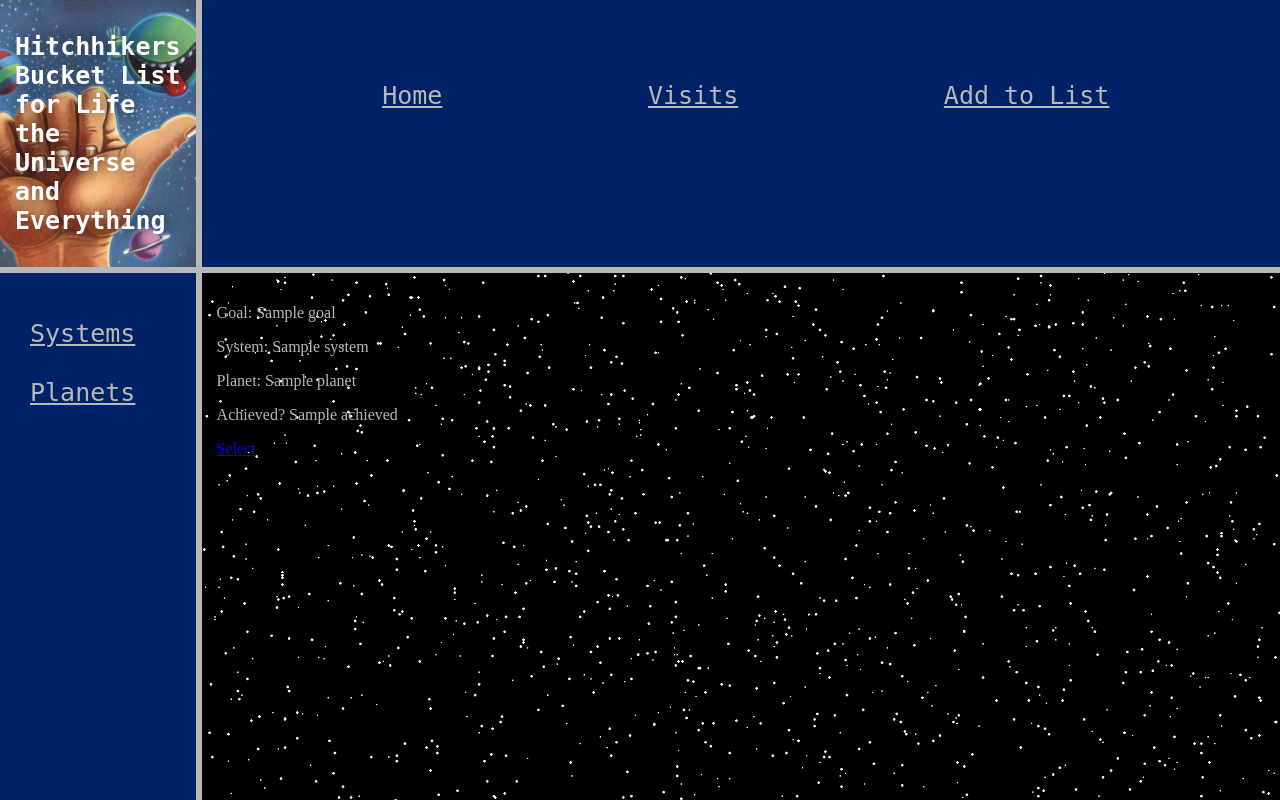
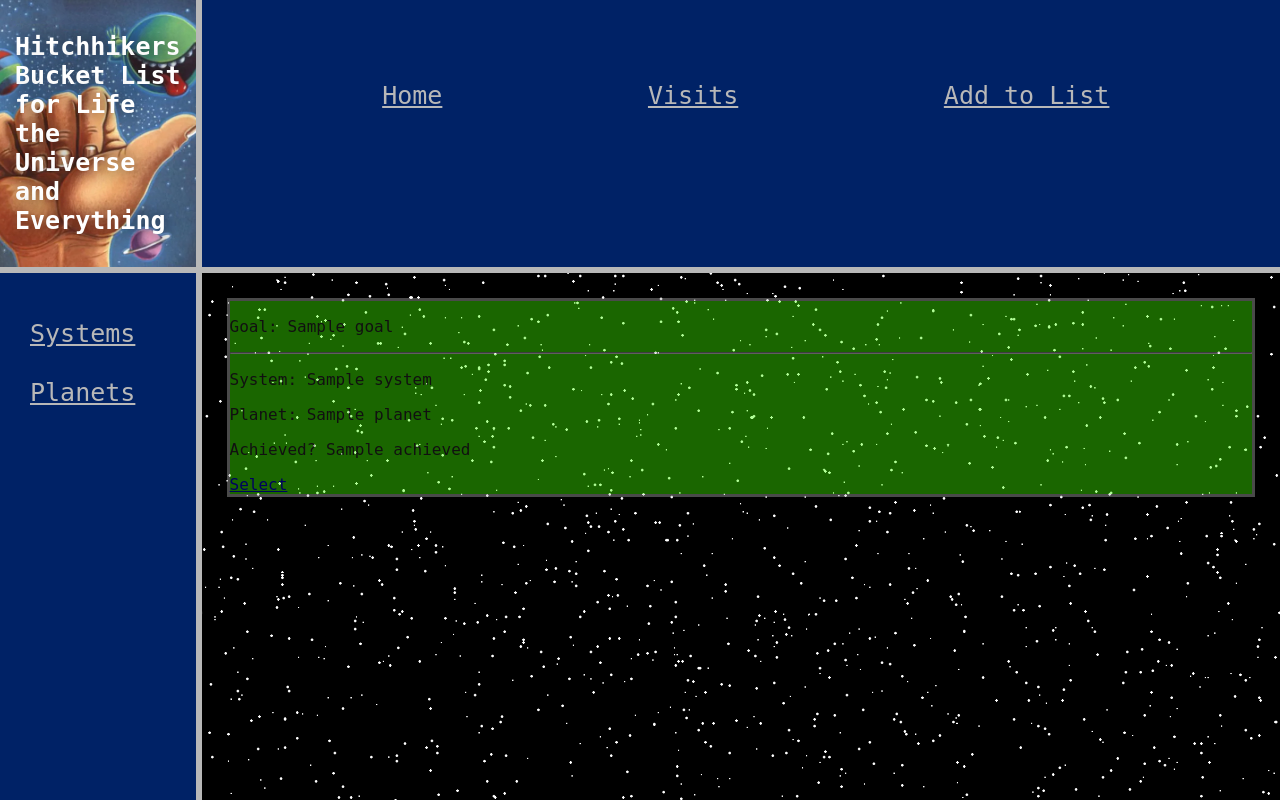
Before and after one commit to johnghr/A_Hitchhikers_Bucket_List, a Flask app: page /visits in a window 1280 px wide. Run offline with Flask 2, Linux system fonts and the light colour scheme; a database or web service that is not in the repository returns one stand-in record (values such as "Sample title"); some libraries are stand-ins or nearby versions.

Commit message:
jazzed up content

```diff
--- a/static/css/style.css
+++ b/static/css/style.css
@@ -41,7 +41,10 @@ aside {
 
 .side-menu {
     list-style: none;
-    padding:0%
+    padding:0%;
+    display: flex;
+    flex-direction: column;
+    justify-content: space-between;
 }
 
 .side-menu > li {
@@ -104,3 +107,16 @@ h2 {
 }
 
 /* content */
+
+.content-container {
+    border: 3px solid #B8B8B8;
+    background-color: #41FF00;
+    opacity:0.4;
+    margin: 10px;
+    font-family: monospace, Arial, Helvetica, sans-serif;
+}
+
+.content > p {
+   color: rgb(43, 42, 42);
+
+}
--- a/templates/planets/index.html
+++ b/templates/planets/index.html
@@ -22,13 +22,14 @@
 </form>
 
 {% for planet in planets %}
-    <div class="planets">
+    <div class="content-container">
         <form action="/planets/{{planet.id}}/delete" method="POST">
             <div class="content">
                 <p>Name: {{planet.name}}</p>
                 <p>System: {{planet.system.name}}</p>
+            <button type="submit">Terminate</button>
             </div>
-            <button type="submit">Terminate</button>
+
         </form>
     </div>
 {% endfor %}
--- a/templates/systems/index.html
+++ b/templates/systems/index.html
@@ -14,7 +14,7 @@
 </form>
 
 {% for system in systems %}
-<div class="systems">
+<div class="content-container form" >
     <div class="content">
         <p>Name: {{system.name}}</p>
         <a href="/systems/{{system.id}}">Edit</a>
--- a/templates/visits/index.html
+++ b/templates/visits/index.html
@@ -2,21 +2,13 @@
 {% block content %}
 
 {% for visit in visits %}
-<div class="visit">
-    <div class="content">
-        <div class="goal">
-        <p>Goal: {{visit.goal}}</p>
-        </div>
-        <div class="system">
+    <div class="content-container">
+        <div class="content">
+            <p>Goal: {{visit.goal}}</p>
+            <hr>
             <p>System: {{visit.planet.system.name}}</p>
-        </div>
-        <div class="planet">
             <p>Planet: {{visit.planet.name}}</p>
-        </div>
-        <div class="achieved">
             <p>Achieved? {{visit.achieved}}</p>
-        </div>
-        <div>
             <a href="/visits/{{visit.id}}">Select</a>
         </div>
     </div>
--- a/templates/visits/show.html
+++ b/templates/visits/show.html
@@ -2,7 +2,7 @@
 
 {% block content %}
 
-<div>
+<div class="content">
     <p>{{visit.goal}}</p>
     <hr>
     <p>System: {{visit.planet.system.name}}</p>
```
